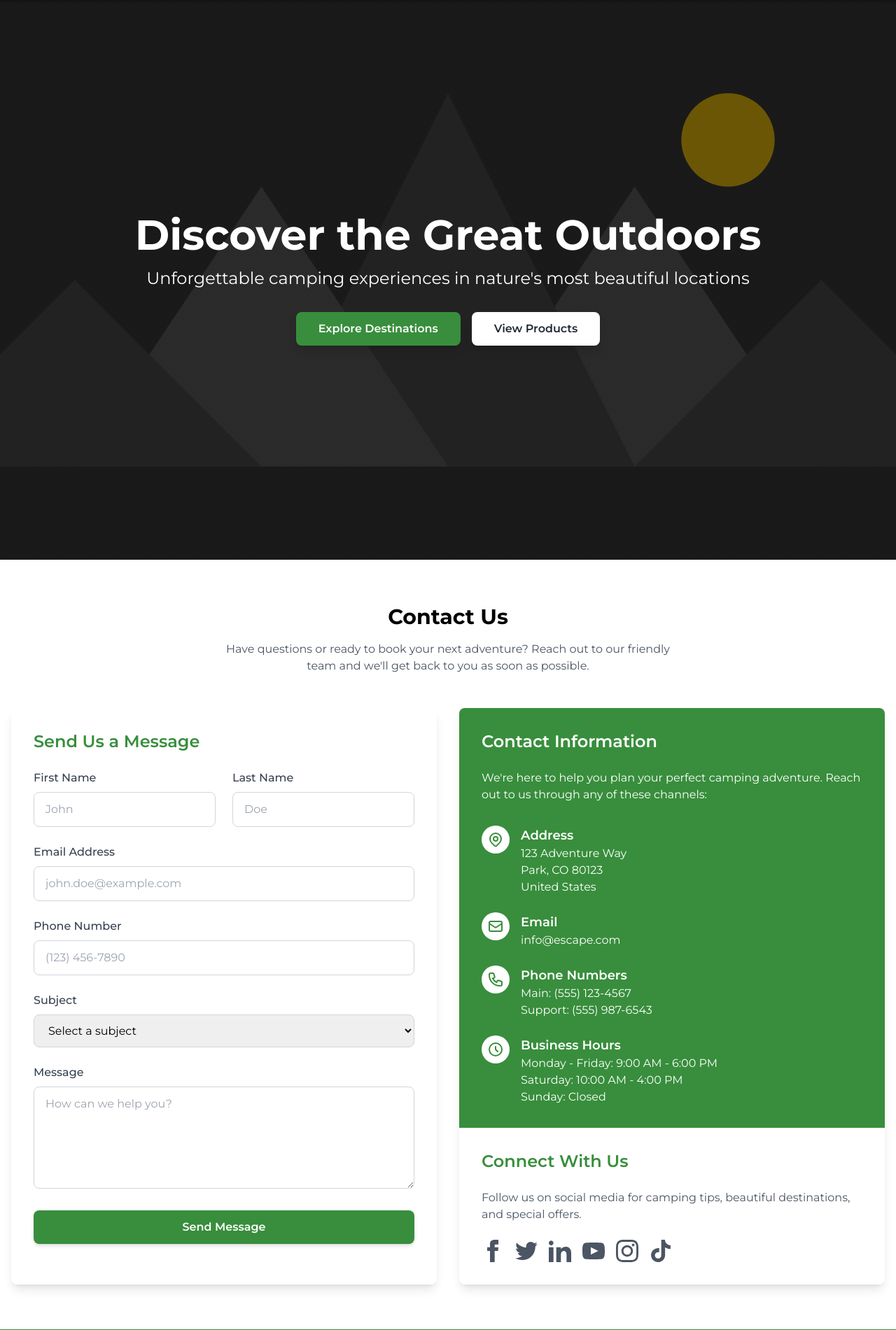
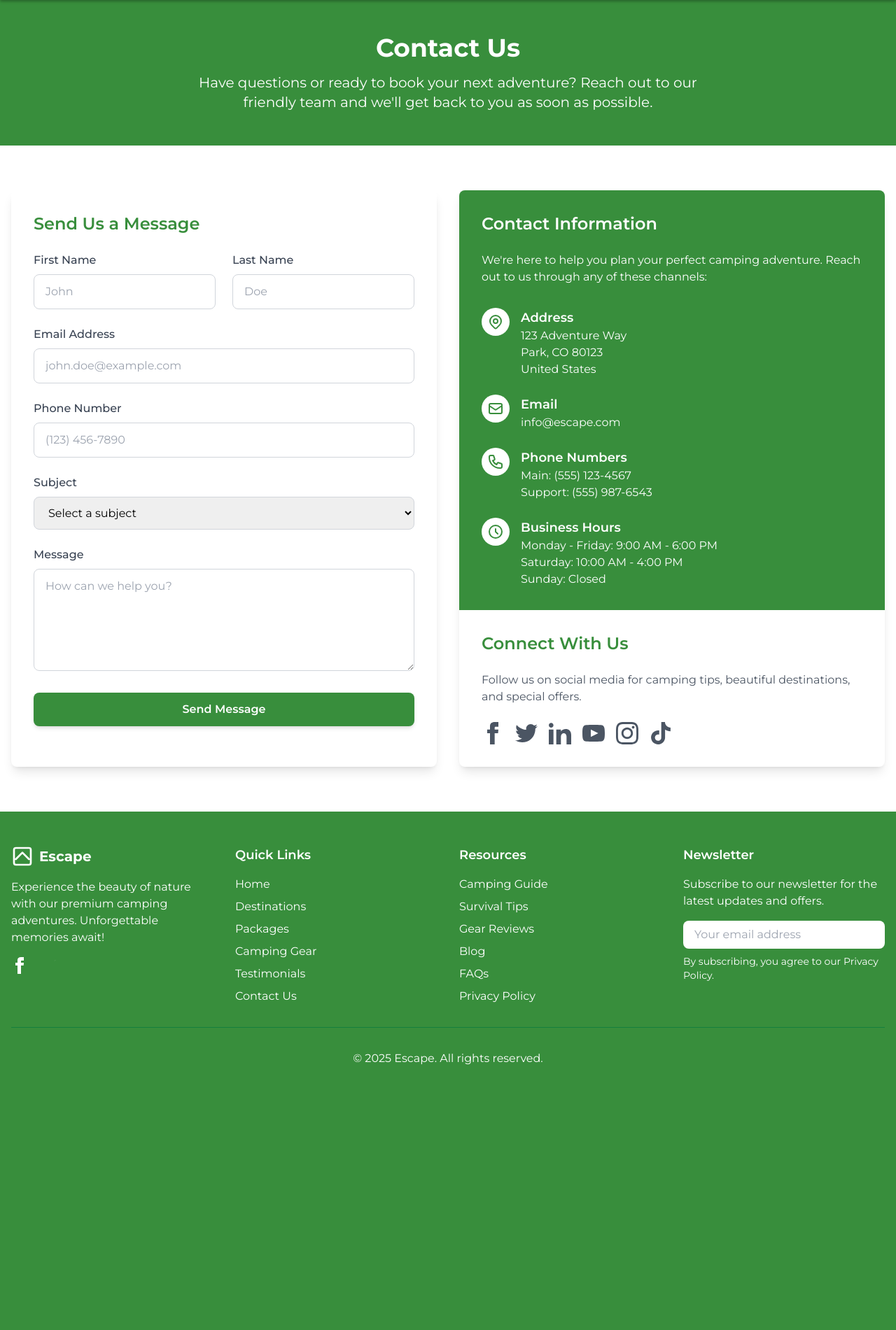
Before and after one commit to YassinFrikha/escape, a PHP site: page /escape/contact.php in a window 1280 px wide. Shown: the part 60-1961 px from the top of the page at 70% size. After the commit the page ends 1582 px from the top, so only its background shows below. Run offline with PHP 8.4, Linux system fonts and the light colour scheme; some libraries are stand-ins or nearby versions.

Commit message:
push changes for contact

```diff
--- a/components/navbar.php
+++ b/components/navbar.php
@@ -3,6 +3,9 @@ $currentPage = basename($_SERVER['PHP_SELF']);
 ?>
 <!-- Navigation -->
 <style>
+    *{
+        box-sizing: border-box;
+    }
     .nav-links a {
         color: white;
         text-decoration: none;
@@ -43,7 +46,8 @@ $currentPage = basename($_SERVER['PHP_SELF']);
         height: 60px;
         box-shadow: 0 2px 4px rgba(0, 0, 0, 0.3);
         position: fixed;
-        width: 100%;
+        width: 100vw;
+        max-width: 100vw;
         top:0;
         z-index: 9999999;
     }
--- a/contact.php
+++ b/contact.php
@@ -833,39 +833,38 @@
     <!-- Navigation -->
     <?php include './components/navbar.php'; ?>
 
-    <!-- Hero Section -->
-    <section id="home" class="hero-section flex items-center justify-center h-[100vh]">
-        <div class="text-center text-white px-4">
-            <h1 class="text-4xl md:text-6xl font-bold mb-4">Discover the Great Outdoors</h1>
-            <p class="text-xl md:text-2xl mb-8">Unforgettable camping experiences in nature's most beautiful locations</p>
-            <div class="flex flex-col md:flex-row justify-center gap-4">
-                <a href="trips.php" class="primary-bg text-white font-semibold py-3 px-8 rounded-lg hover:bg-opacity-90 transition duration-300 shadow-lg">
-                    Explore Destinations
-</a>
-                <a href="store.php" class="bg-white text-gray-800 font-semibold py-3 px-8 rounded-lg hover:bg-opacity-90 transition duration-300 shadow-lg">
-                    View Products
-</a>
-            </div>
+    <!-- Page Header -->
+    <div class="primary-bg text-white py-12">
+        <div class="container mx-auto px-4 text-center">
+            <h1 class="text-4xl font-bold mb-4">Contact Us</h1>
+            <p class="text-xl max-w-3xl mx-auto">Have questions or ready to book your next adventure? Reach out to our
+          friendly team and we'll get back to you as soon as possible.</p>
         </div>
-    </section>
+    </div>
 
     <!-- Contact Section -->
     <section id="contact" class="py-16 px-4 bg-white">
       <div class="container mx-auto">
-        <h2 class="text-3xl font-bold text-center mb-4">Contact Us</h2>
-        <p class="text-center text-gray-600 mb-12 max-w-2xl mx-auto">
-          Have questions or ready to book your next adventure? Reach out to our
-          friendly team and we'll get back to you as soon as possible.
-        </p>
 
         <div class="grid grid-cols-1 lg:grid-cols-2 gap-8">
           <!-- Contact Form -->
           <div class="bg-white rounded-lg shadow-lg p-8">
-            <h3 class="text-2xl font-semibold mb-6 primary-text">
+            <h3 class="text-2xl font-semibold  primary-text mb-0">
               Send Us a Message
             </h3>
+             <p class="mb-6 mt-0" >
+            <?php
+            if (isset($_GET['success']) && $_GET['success'] === 'true') {
+              echo "<div class='text-green-600 font-medium mb-4'>" . htmlspecialchars($_GET['message']) . "</div>";
+              }
 
-            <form class="contact-form">
+              if (isset($_GET['error']) && $_GET['error'] === 'true') {
+                  echo "<div class='text-red-600 font-medium mb-4'>" . htmlspecialchars($_GET['message']) . "</div>";
+              }
+              ?>
+              </p>
+
+            <form class="contact-form" action="services/contact_service.php" method="POST">
               <div class="grid grid-cols-1 md:grid-cols-2 gap-6 mb-6">
                 <div>
                   <label
@@ -876,6 +875,7 @@
                   <input
                     type="text"
                     id="first-name"
+                    name="firstName"
                     class="w-full px-4 py-3 border border-gray-300 rounded-lg focus:outline-none transition duration-300"
                     placeholder="John"
                   />
@@ -891,6 +891,7 @@
                     id="last-name"
                     class="w-full px-4 py-3 border border-gray-300 rounded-lg focus:outline-none transition duration-300"
                     placeholder="Doe"
+                    name="lastName"
                   />
                 </div>
               </div>
@@ -902,6 +903,7 @@
                 <input
                   type="email"
                   id="email"
+                  name="email"
                   class="w-full px-4 py-3 border border-gray-300 rounded-lg focus:outline-none transition duration-300"
                   placeholder="john.doe@example.com"
                 />
@@ -914,6 +916,7 @@
                 <input
                   type="tel"
                   id="phone"
+                  name="phone"
                   class="w-full px-4 py-3 border border-gray-300 rounded-lg focus:outline-none transition duration-300"
                   placeholder="(123) 456-7890"
                 />
@@ -927,6 +930,7 @@
                 >
                 <select
                   id="subject"
+                  name="subject"
                   class="w-full px-4 py-3 border border-gray-300 rounded-lg focus:outline-none transition duration-300"
                 >
                   <option value="" disabled="" selected="">
@@ -949,6 +953,7 @@
                 <textarea
                   id="message"
                   rows="5"
+                  name="message"
                   class="w-full px-4 py-3 border border-gray-300 rounded-lg focus:outline-none transition duration-300"
                   placeholder="How can we help you?"
                 ></textarea>
```
Also changed, not shown: logic/db_setup.php (+17 -0 lines), services/contact_service.php (added, +33 -0 lines).
